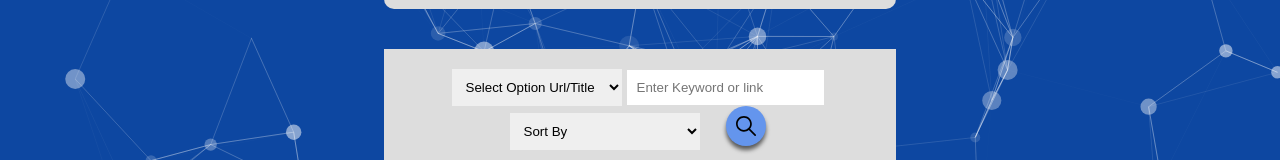
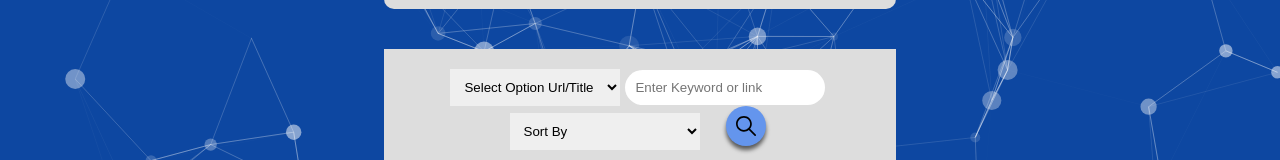
Before and after one commit to hariprasath-india/shorten-url, a React (Create React App) app in the folder client/: page / in a window 1280 px wide. Shown: the part 324-484 px from the top of the page. Built offline with nearby package versions, Linux system fonts and the light colour scheme; no server answers.

Commit message:
Input text style alignment

```diff
--- a/client/src/component/Search/search.css
+++ b/client/src/component/Search/search.css
@@ -41,3 +41,10 @@
 #products {
     margin:20px;
 }
+
+.input-text-style {
+    padding: 10px;
+    width: 35%;
+    border: none;
+    border-radius: 20px;
+}
--- a/client/src/component/Search/search.js
+++ b/client/src/component/Search/search.js
@@ -42,7 +42,7 @@ function Search() {
                         </select>
                     </span>
                     <span className="form-group col-sm-3 col-xs-6">
-                            <input type="text" name='query' placeholder= "Enter Keyword or link" value={query} onChange={e => setQuery(e.target.value)} />
+                            <input className="input-text-style" type="text" name='query' placeholder= "Enter Keyword or link" value={query} onChange={e => setQuery(e.target.value)} />
                     </span>
                     <span className="form-group col-sm-3 col-xs-6">
                         <select  name = "sortBy" className="filter-type filter form-control" value={sortBy} onChange={e => setSortBy(e.target.value)} required>
```
